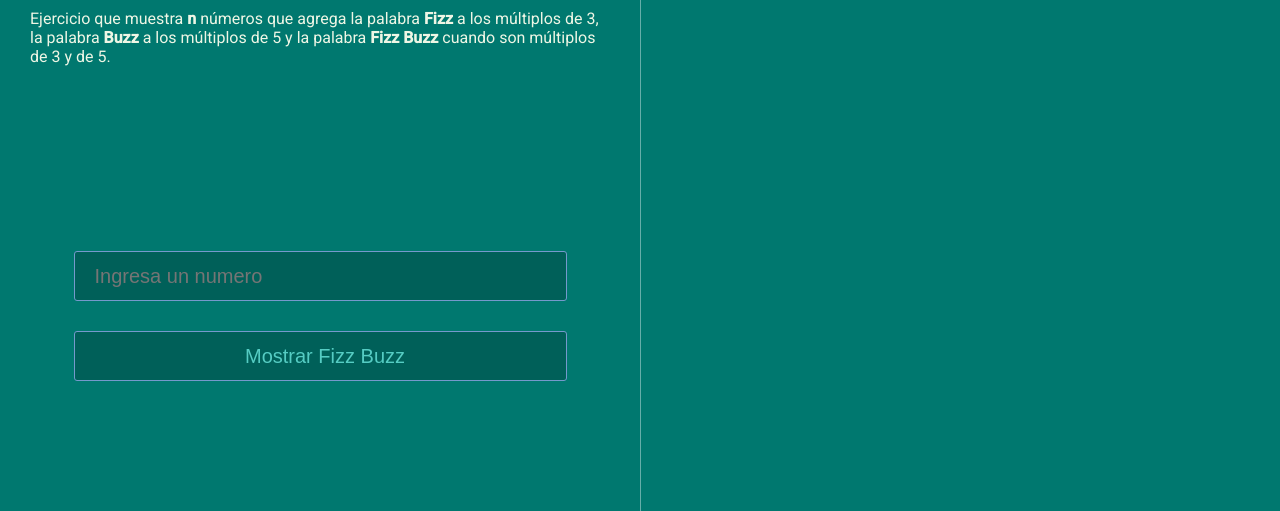
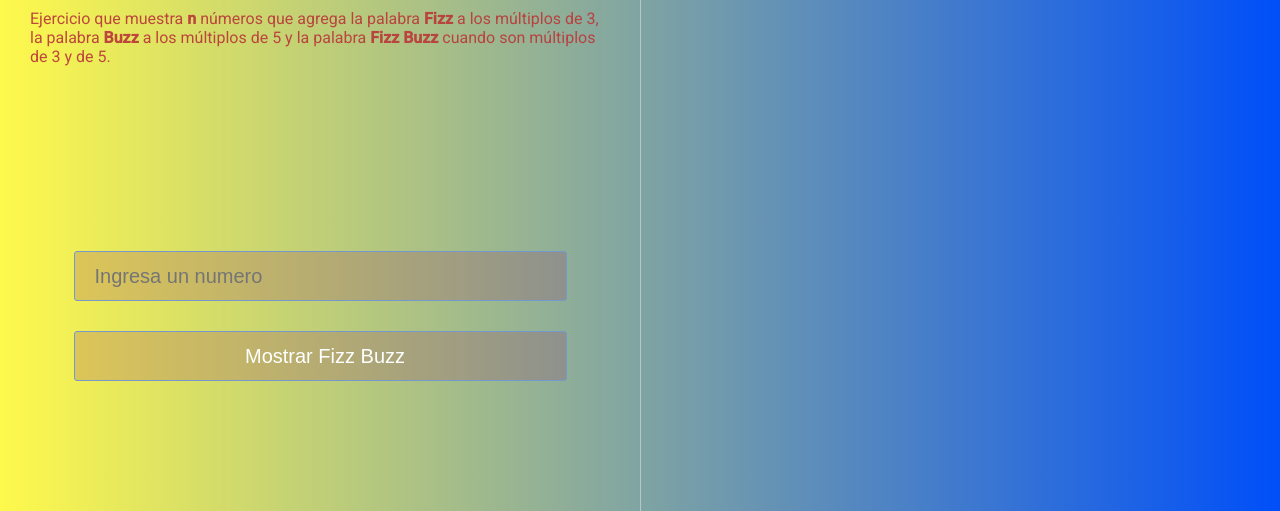
Before and after one commit to OttoGtz94/FizzBuzz--Practica-JS, a website: page index.html in a window 1280 px wide. Shown: the part 289-800 px from the top of the page. Drawn offline with Linux system fonts and the light colour scheme.

Commit message:
Se cambian estilos

```diff
--- a/style.scss
+++ b/style.scss
@@ -5,14 +5,26 @@ $colorSubtitulo: #00babf;
 $colorMorado: #7599cc;
 $colorFizz: #6f0078;
 $colorBuzz: #780009;
-$fuente: "Roboto", sans-serif;
+$fuente: 'Roboto', sans-serif;
 * {
 	box-sizing: border-box;
 	margin: 0px;
 	padding: 0px;
 }
 body {
-  background-color: $colorFondo;
+	// background-color: $colorFondo;
+	background: #004ff9; /* fallback for old browsers */
+	background: -webkit-linear-gradient(
+		to right,
+		#fff94c,
+		#004ff9
+	); /* Chrome 10-25, Safari 5.1-6 */
+	background: linear-gradient(
+		to right,
+		#fff94c,
+		#004ff9
+	); /* W3C, IE 10+/ Edge, Firefox 16+, Chrome 26+, Opera 12+, Safari 7+ */
+
 	font-family: $fuente;
 	display: flex;
 	flex-wrap: wrap;
@@ -38,7 +50,7 @@ body {
 				text-shadow: 2px 2px 10px #000;
 			}
 			p {
-          color: #ffee;
+				color: rgba(185, 59, 59, 0.933);
 				margin-top: 25px;
 			}
 		}
@@ -54,13 +66,14 @@ body {
 				margin: 15px 0px;
 				border-radius: 3px;
 				border: 1px solid $colorMorado;
-        background: rgba($color: #000000, $alpha: 0.2);
+				background: rgba($color: #8b2062, $alpha: 0.2);
 				padding: 10px 10px 10px 20px;
 				font-size: 20px;
 				color: #55ccc3;
 			}
 			.txtNumero {
 				transition: 0.8s;
+				color: #fff;
 				&:focus {
 					background: rgba($color: #000000, $alpha: 0.4);
 					border: 1px solid #55ccc3;
@@ -70,8 +83,9 @@ body {
 			.btnMostrar {
 				cursor: pointer;
 				transition: 0.8s;
+				color: #fff;
 				&:hover {
-          background: rgba($color: #000000, $alpha: 0.5);
+					background: rgba($color: #8b2062, $alpha: 0.5);
 					border: 1px solid #55ccc3;
 				}
 			}
@@ -93,15 +107,15 @@ body {
 				color: #fff;
 				.fizzBuzz {
 					color: #fdfe02;
-
+					text-transform: uppercase;
 				}
 				.buzz {
 					color: $colorBuzz;
-
+					text-transform: uppercase;
 				}
 				.fizz {
 					color: $colorFizz;
-
+					text-transform: uppercase;
 				}
 			}
 		}
```
Also changed, not shown: package.json (added, +23 -0 lines), style.css, 1 other file. Lines whose indentation alone changed are shown as unchanged.
